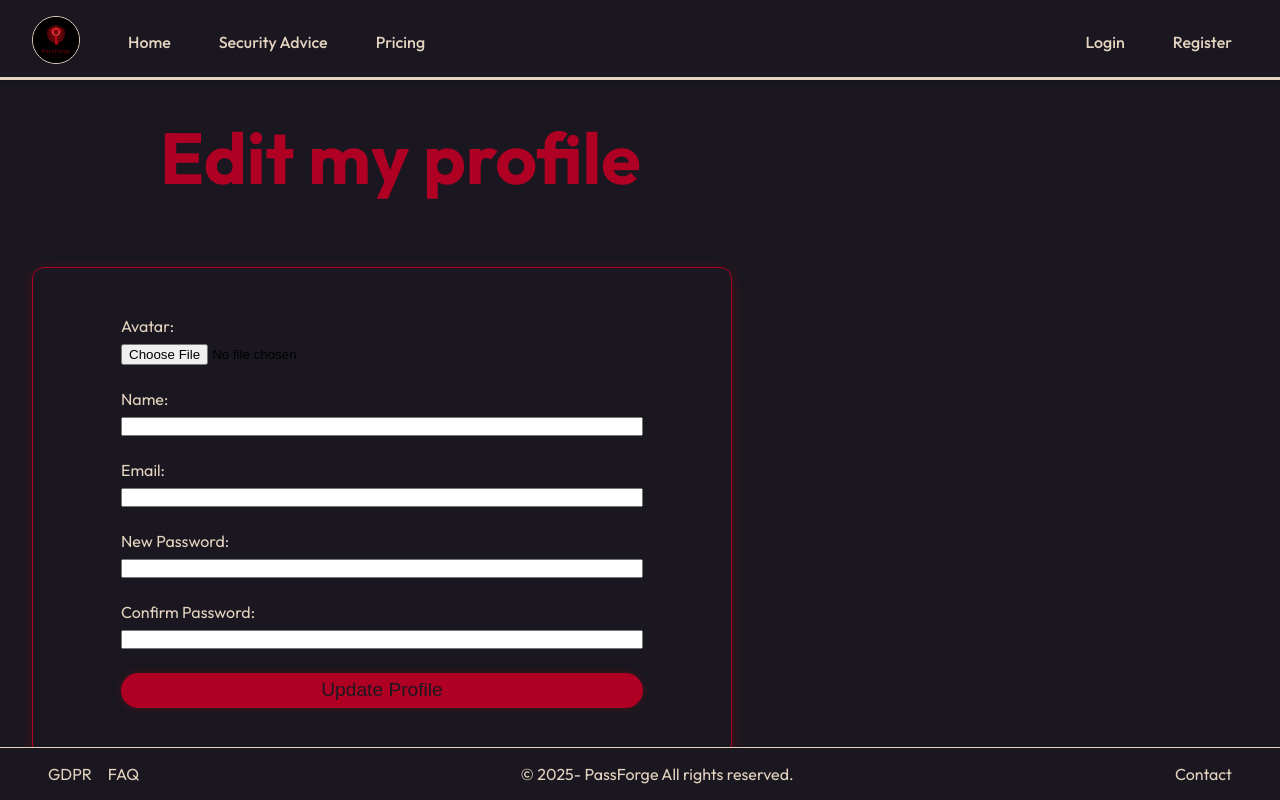
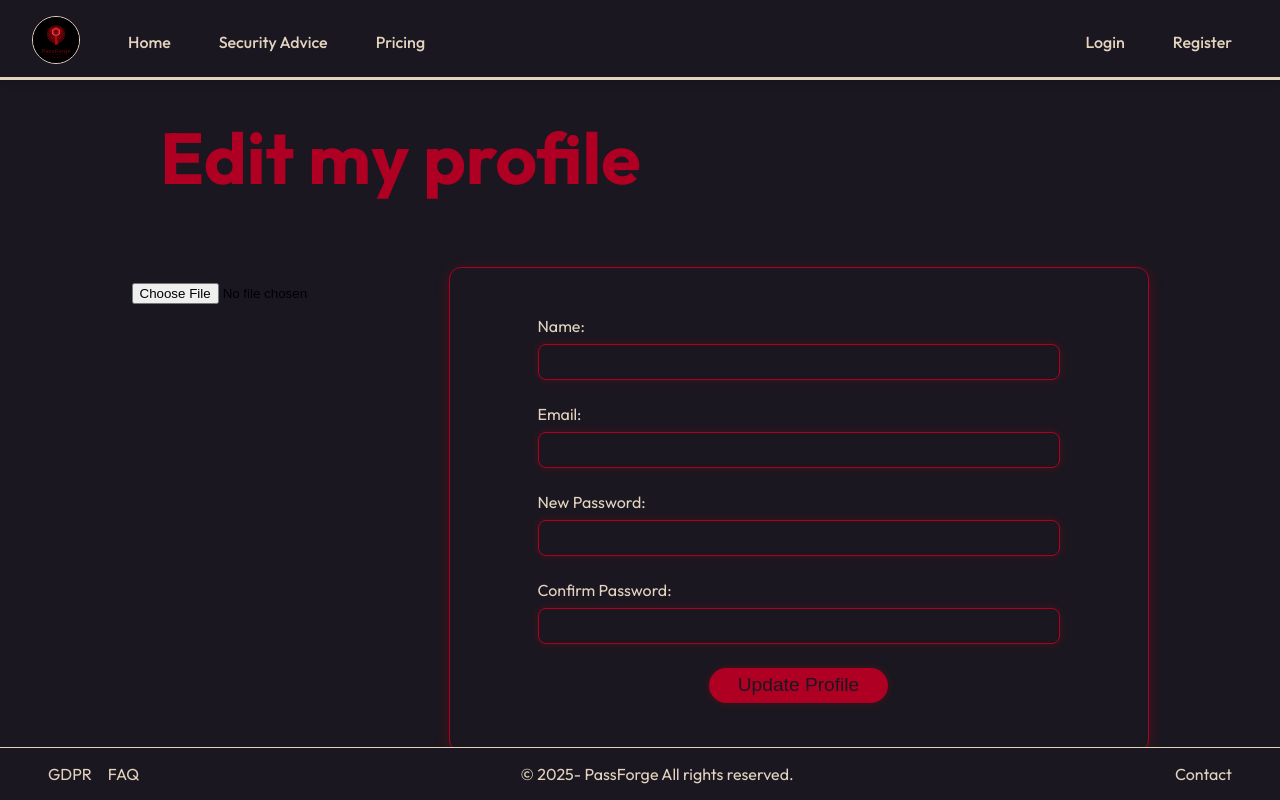
Before and after one commit to PassForgeTHP/React_Passforge, a React (Vite) app: page /edit-profile in a window 1280 px wide. Built offline with nearby package versions, Linux system fonts and the light colour scheme.

Commit message:
adding delete const to profile and edit profile + changes in css

```diff
--- a/src/pages/EditProfile.jsx
+++ b/src/pages/EditProfile.jsx
@@ -1,5 +1,6 @@
 import { useState, useContext } from "react";
 import { AuthContext } from "../contexts/AuthContext";
+import { useNavigate } from "react-router-dom";
 
 const EditProfile = () => {
   const { user, token, setUser } = useContext(AuthContext);
@@ -10,6 +11,7 @@ const EditProfile = () => {
   const [password, setPassword] = useState("");
   const [passwordConfirmation, setPasswordConfirmation] = useState("");
   const [message, setMessage] = useState("");
+  const navigate = useNavigate();
 
   const handleFileChange = (e) => {
     const file = e.target.files[0];
@@ -52,18 +54,48 @@ const EditProfile = () => {
     }
   };
 
+  const handleDelete = async () => {
+    if (!window.confirm("Are you sure you want to delete your account? This action cannot be undone.")) {
+      return;
+    }
+
+    try {
+      const response = await fetch("http://localhost:3000/users", {
+        method: "DELETE",
+        headers: {
+          "Authorization": `Bearer ${token}`,
+          "Content-Type": "application/json",
+        },
+      });
+
+      const data = await response.json();
+
+      if (response.ok) {
+        alert(data.message || "Your account has been deleted.");
+        setUser(null);
+        localStorage.removeItem("token");
+        navigate("/");
+      } else {
+        alert(data.message || "Failed to delete account.");
+      }
+    } catch (error) {
+      console.error("Error deleting account:", error);
+      alert("Network error. Please try again later.");
+    }
+  };
+
   return (
     <div className="container-profile">
       <h1>Edit my profile</h1>
-      <form onSubmit={handleSubmit} className="profile-form" encType="multipart/form-data">
 
-        <div className="form-group">
-          <label htmlFor="avatar">Avatar:</label>
+      <div className="profile-content">
+        <div className="avatar-container">
+          <label htmlFor="avatar"></label>
           {preview && (
             <img
               src={preview}
               alt="avatar preview"
-              style={{ width: "120px", height: "120px", borderRadius: "50%", objectFit: "cover", marginBottom: "1rem" }}
+              className="avatar"
             />
           )}
           <input
@@ -74,13 +106,16 @@ const EditProfile = () => {
           />
         </div>
 
+        <div className="form-edit">
+          <form onSubmit={handleSubmit}  encType="multipart/form-data" >
+
             <div className="form-group">
               <label htmlFor="name">Name:</label>
               <input
                 id="name"
                 type="text"
                 value={name}
-            onChange={(e) => setName(e.target.value)}
+                onChange={(e) => setName(e.target.value)} className="email-input"
               />
             </div>
 
@@ -90,7 +125,7 @@ const EditProfile = () => {
                 id="email"
                 type="email"
                 value={email}
-            onChange={(e) => setEmail(e.target.value)}
+                onChange={(e) => setEmail(e.target.value)} className="email-input"
               />
             </div>
 
@@ -100,7 +135,7 @@ const EditProfile = () => {
                 id="password"
                 type="password"
                 value={password}
-            onChange={(e) => setPassword(e.target.value)}
+                onChange={(e) => setPassword(e.target.value)} className="email-input"
               />
             </div>
 
@@ -110,12 +145,18 @@ const EditProfile = () => {
                 id="passwordConfirmation"
                 type="password"
                 value={passwordConfirmation}
-            onChange={(e) => setPasswordConfirmation(e.target.value)}
+                onChange={(e) => setPasswordConfirmation(e.target.value)} className="email-input"
               />
             </div>
 
-        <button type="submit" className="btn-update">Update Profile</button>
+            <div className="form-actions">
+              <button type="submit">Update Profile</button>
+            </div>
           </form>
+        </div>
+      </div>
+
+      <button onClick={handleDelete} className="btn-edit">Delete profile</button>
 
       {message && <p className="status-message">{message}</p>}
     </div>
--- a/src/pages/Profile.jsx
+++ b/src/pages/Profile.jsx
@@ -7,7 +7,6 @@ const Profile = () => {
   const { token, user, setUser } = useContext(AuthContext);
   const [loading, setLoading] = useState(true);
   const navigate = useNavigate();
-
 
   useEffect(() => {
     const fetchUserData = async () => {
@@ -39,6 +38,36 @@ const Profile = () => {
   if (loading) return <p>Loading...</p>;
   if (!user) return <p>No users logged in</p>;
 
+  const handleDelete = async () => {
+    if (!window.confirm("Are you sure you want to delete your account? This action cannot be undone.")) {
+      return;
+    }
+
+    try {
+      const response = await fetch("http://localhost:3000/users", {
+        method: "DELETE",
+        headers: {
+          "Authorization": `Bearer ${token}`,
+          "Content-Type": "application/json",
+        },
+      });
+
+      const data = await response.json();
+
+      if (response.ok) {
+        alert(data.message || "Your account has been deleted.");
+        setUser(null);
+        localStorage.removeItem("token");
+        navigate("/");
+      } else {
+        alert(data.message || "Failed to delete account.");
+      }
+    } catch (error) {
+      console.error("Error deleting account:", error);
+      alert("Network error. Please try again later.");
+    }
+  };
+
   return (
     <div className="container-profile">
       <h1>My profile</h1>
@@ -54,7 +83,7 @@ const Profile = () => {
           <p><strong>Email:</strong> {user.email}</p>
           <div className="buttons-profile">
             <button onClick={() => navigate("/edit-profile")}>Edit profile</button>
-            <button>Delete profile</button>
+            <button onClick={handleDelete}>Delete profile</button>
           </div>
         </div>
       </div>
--- a/src/styles/profile.css
+++ b/src/styles/profile.css
@@ -7,7 +7,7 @@
   height: 250px;
   border-radius: 50%;
   object-fit: cover;
-  margin: 2rem;
+
 }
 
 .container-profile h1 {
@@ -56,3 +56,36 @@
   gap: 2rem;
   margin-top: 2rem;
 }
+
+/* EDIT PROFILE */
+
+.profile-content {
+  display: flex;
+  align-items: flex-start;
+  justify-content: center;
+  gap: 4rem;
+  flex-wrap: wrap;
+}
+
+.avatar-container {
+  display: flex;
+  flex-direction: column;
+  align-items: center;
+  gap: 1rem;
+}
+
+.form-edit {
+  max-width:700px;
+  width: 100%;
+}
+
+.btn-edit {
+  color: var(--dark);
+  background-color: var(--medium-red);
+  padding: 0.4rem 1.8rem;
+  border-radius: 1.5rem;
+  border: none;
+  box-shadow: 0 0 8px var(--shadow-red);
+  font-size: 1.2rem;
+  margin-top: 2rem;
+}
```
Lines whose indentation alone changed are shown as unchanged.
